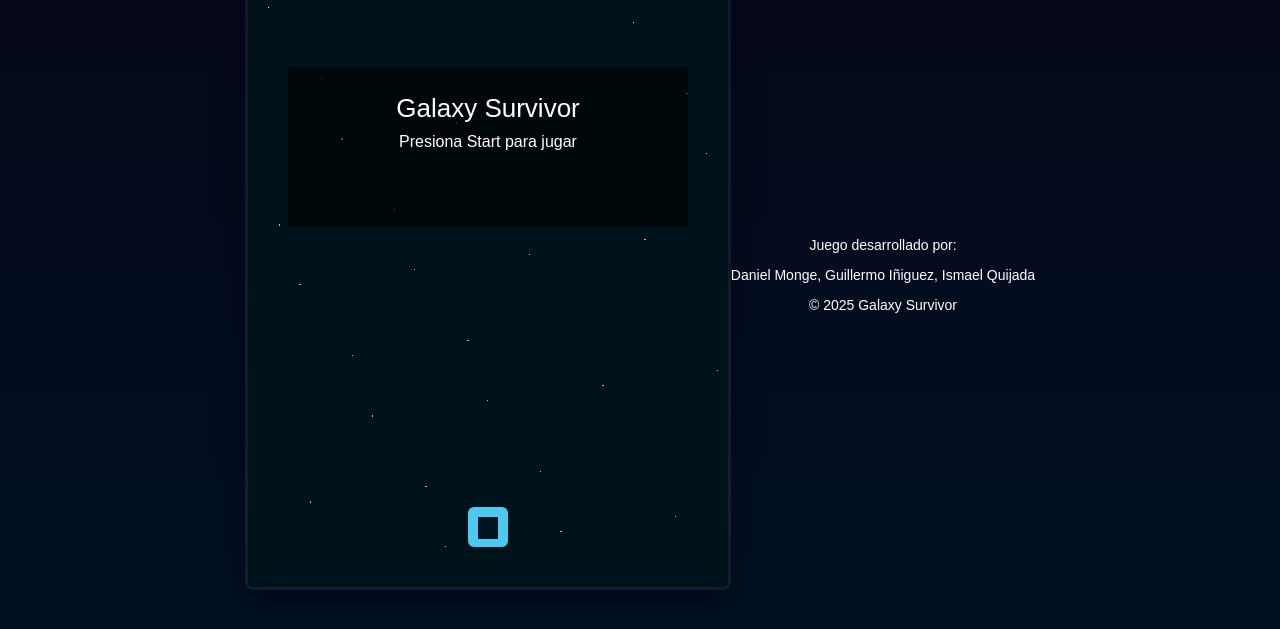
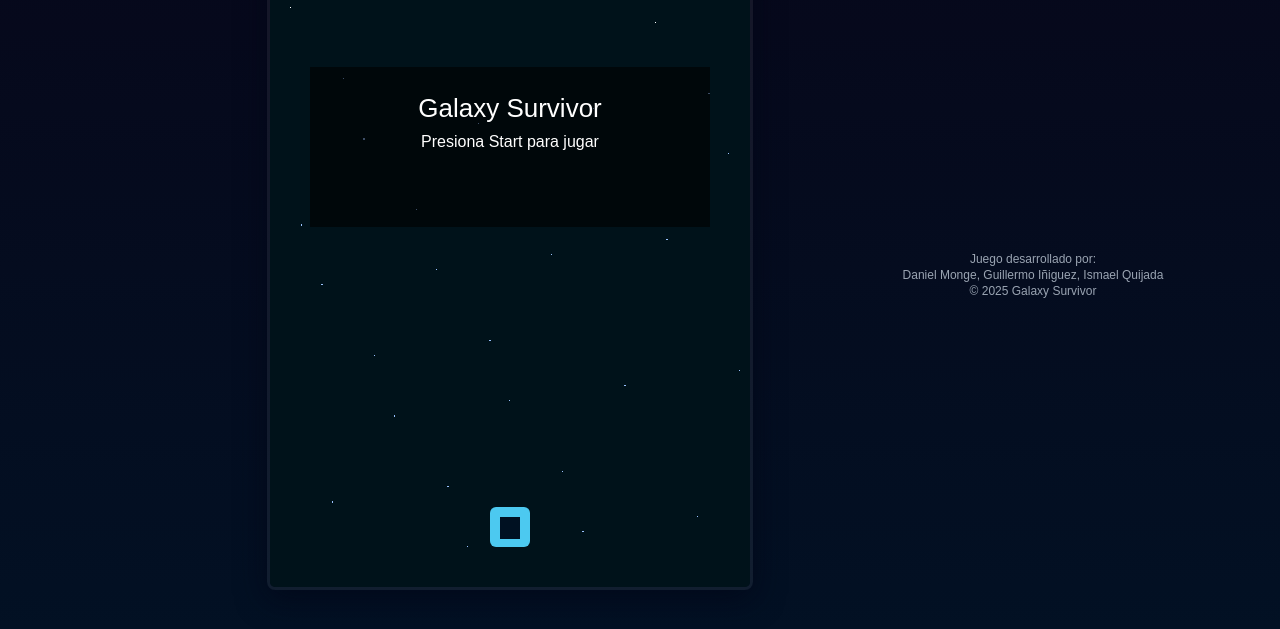
Before and after one commit to DanielMonge12/Galaxy-Survivor, a plain HTML site: page index.html in a window 1280 px wide. Shown: the part 133-762 px from the top of the page. Drawn offline with Linux system fonts and the light colour scheme.

Commit message:
Ajusté los creditos al centro

```diff
--- a/style.css
+++ b/style.css
@@ -57,3 +57,18 @@ html,body{
   #ui{ left:10px; top:8px; }
   #title{ font-size:16px; }
 }
+
+#credits{
+  margin-top: 16px;        /* separa del canvas */
+  text-align: center;      /* centra el texto */
+  color: var(--muted);
+  font-size: 12px;
+
+  /* moverlo ligeramente a la derecha */
+  position: relative;
+  left: 150px;
+}
+
+#credits p{
+  margin: 2px 0;
+}
```
